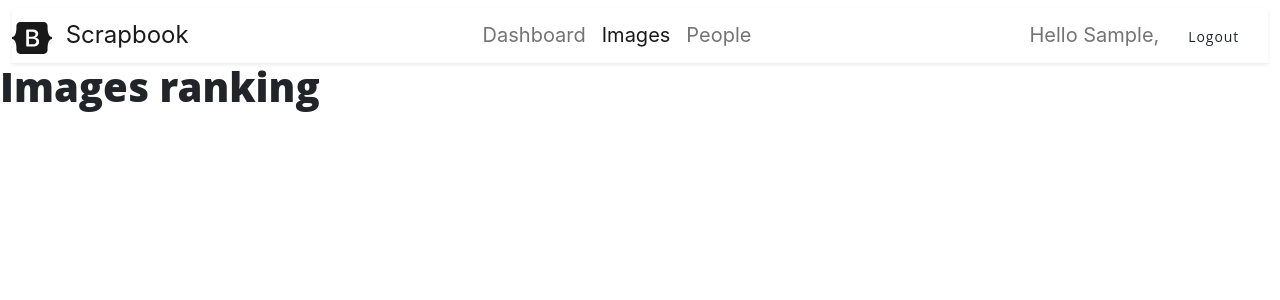
After one commit to Cheshire89/django-social, a Django app: page /images/ranking/ in a window 1280 px wide. The commit adds this page. Shown: the top 300 px of the page. Run offline with Django 5.2, Linux system fonts and the light colour scheme; the visitor is signed in with stand-in values (Sample User, id 1); data that the repository does not hold is empty; some libraries are stand-ins or nearby versions.

Commit message:
add redis to store image ranking

```diff
--- a/images/templates/images/image/detail.html
+++ b/images/templates/images/image/detail.html
@@ -24,6 +24,10 @@
             <span class="badge rounded-pill bg-primary count">
               <span class="total">{{ total_likes }}</span>
               like{{ total_likes|pluralize }}
+            </span>
+            <span class="badge rounded-pill bg-primary count">
+              <span class="total">{{ total_views }}</span>
+              views{{ total_views|pluralize }}
             </span>
             <a href="#" data-id="{{ image.id }}" data-action="{% if request.user in users_like %}un{% endif %}like" class="btn btn-primary btn-sm like">
               {% if request.user not in users_like %}
--- /dev/null
+++ b/images/templates/images/image/ranking.html
@@ -0,0 +1,16 @@
+{% extends 'base.html' %}
+
+{% block title %}
+  Images ranking
+{% endblock %}
+
+{% block content %}
+  <h1>Images ranking</h1>
+  <ol>
+    {% for Images in most_viewed %}
+      <li>
+        <a href="{{ image.get_absolute_url }}">{{ image.title }}</a>
+      </li>
+    {% endfor %}
+  </ol>
+{% endblock %}
--- a/images/urls.py
+++ b/images/urls.py
@@ -7,5 +7,6 @@ urlpatterns = [
     path('create/', views.image_create, name='create'),
     path('detail/<int:id>/<slug:slug>/', views.image_detail, name='detail'),
     path('like/', views.image_like, name='like'),
-    path('', views.image_list, name="list")
+    path('', views.image_list, name="list"),
+    path('ranking/', views.image_ranking, name='ranking'),
 ]
--- a/images/views.py
+++ b/images/views.py
@@ -1,3 +1,5 @@
+import redis
+from django.conf import settings
 from django.http import JsonResponse
 from django.contrib import messages
 from django.contrib.auth.decorators import login_required
@@ -8,6 +10,8 @@ from django.http import HttpRequest, HttpResponse
 from django.core.paginator import EmptyPage, PageNotAnInteger, Paginator
 from actions.utils import create_action
 
+
+r = redis.Redis(host=settings.REDIS_HOST, port=settings.REDIS_PORT, db=settings.REDIS_DB)
 
 @login_required
 def image_list(request: HttpRequest):
@@ -80,9 +84,29 @@ def image_create(request: HttpRequest):
 
 def image_detail(request: HttpRequest, id, slug):
     image = get_object_or_404(Image, id=id, slug=slug)
+    # increment total image views by 1
+    total_views = r.incr(f'image:{image.id}:views')
+    r.zincrby('image_ranking', 1, image.id)
     print(image.title)
     return render(
         request,
         'images/image/detail.html',
-        {'section': 'images', 'image': image}
+        {'section': 'images',
+         'image': image,
+         'total_views': total_views}
     )
+
+@login_required
+def image_ranking(request: HttpRequest):
+    image_ranking = r.zrange('image_ranking', 0 , -1, desc=True)[:10]
+    image_ranking_ids = [int(id) for id in image_ranking]
+    most_viewd = list(Image.objects.filter(id__in=image_ranking_ids))
+    most_viewd.sort(key=lambda x: image_ranking_ids.index(x.id))
+    return render(
+        request,
+        'images/image/ranking.html',
+        {
+            'section': 'images',
+            'most_viewd': most_viewd
+        }
+    )
--- a/scrapbook/settings.py
+++ b/scrapbook/settings.py
@@ -183,3 +183,8 @@ MEDIA_ROOT = BASE_DIR / 'media'
 ABSOLUTE_URL_OVERRIDES = {
     'auth.user': lambda u:reverse_lazy('user_detail', args=[u.username])
 }
+
+
+REDIS_HOST = 'localhost'
+REDIS_PORT = 6379
+REDIS_DB = 0
```
